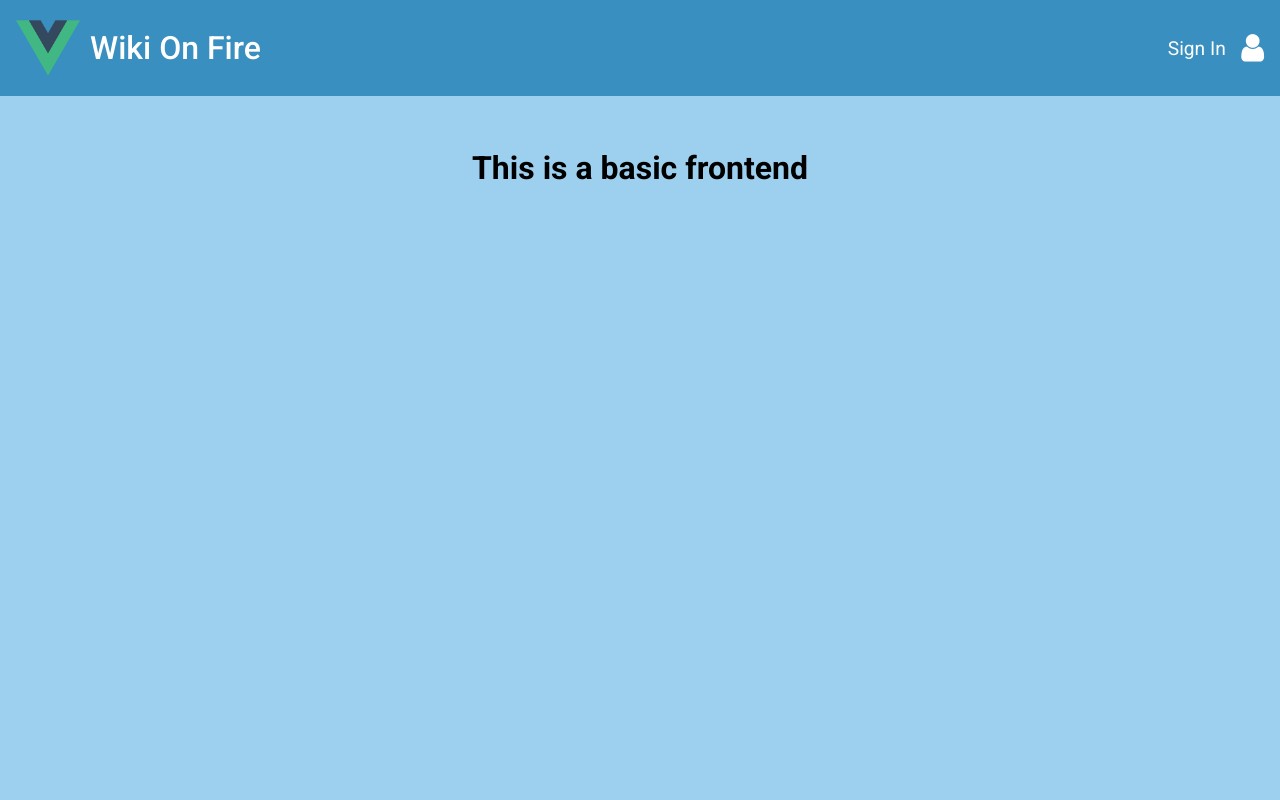
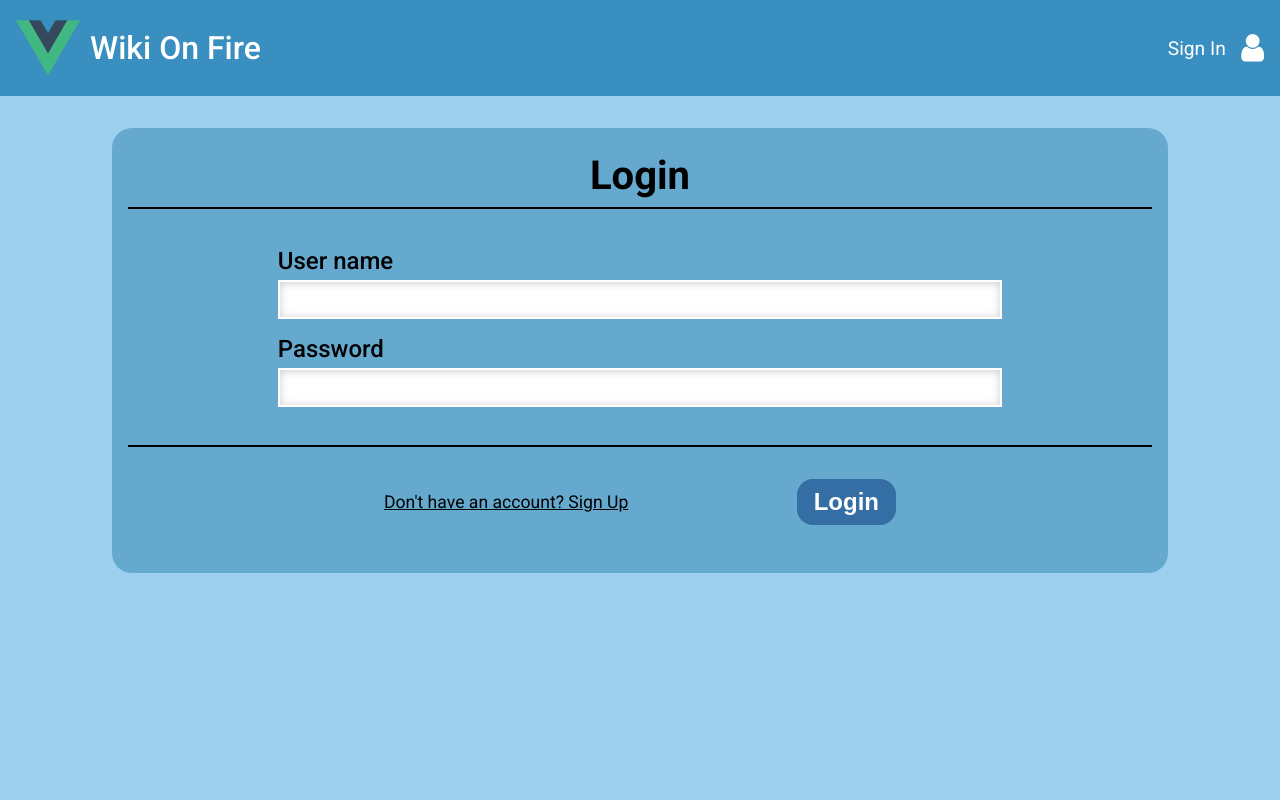
Before and after one commit to kpagacz/wiki-on-fire, a Vue app in the folder frontend/: page /login in a window 1280 px wide. Before the commit this address led to /. Shown: the top 800 px of the page. Built offline with nearby package versions, Linux system fonts and the light colour scheme.

Commit message:
[62_Login_Page]
[add] New LoginPage component
[change] Login Page route changed in router
[removed] "Type module" in package.json in frontend

```diff
--- a/frontend/package.json
+++ b/frontend/package.json
@@ -24,6 +24,5 @@
     "eslint-plugin-vue": "^7.0.0",
     "less": "^4.1.2",
     "less-loader": "5.0.0"
-  },
-  "type": "module"
+  }
 }
--- a/frontend/src/main.js
+++ b/frontend/src/main.js
@@ -6,11 +6,12 @@ import { createRouter, createWebHistory } from 'vue-router';
 
 import WofHelloWorld from './components/WofHelloWorld.vue';
 import RegisterPage from './pages/RegisterPage.vue';
+import LoginPage from './pages/LoginPage.vue';
 const router = createRouter({
     history: createWebHistory(),
     routes: [
         { path: '/', component: WofHelloWorld },
-        { path: '/login', redirect: '/' },
+        { path: '/login', component: LoginPage },
         { path: '/user/:userLogin', redirect: '/' },
         { path: '/register', component: RegisterPage },
     ]
--- /dev/null
+++ b/frontend/src/pages/LoginPage.vue
@@ -0,0 +1,120 @@
+<template>
+  <wof-card>
+    <div class="login-page">
+      <h1 class="login-page__title">Login</h1>
+      <div class="horizontal-line"></div>
+      <form class="login-page__form">
+        <div class="login-page__input">
+          <wof-input name="User name" :error="username.errorMsg" @change="setUsername" :maxLength="20"></wof-input>
+        </div>
+        <div class="login-page__input">
+          <wof-input name="Password" :type="'password'" :error="password.errorMsg" @change="setPassword"></wof-input>
+        </div>
+      </form>
+      <div class="horizontal-line"></div>
+      <div class="login-page__bottom">
+        <router-link to="/register" class="login-page__link">
+          Don't have an account? Sign Up
+        </router-link>
+        <wof-button :size="1.5" class="login-page__submit-button" @click="logIn">
+          Login
+        </wof-button>
+      </div>
+    </div>
+  </wof-card>
+</template>
+
+<script>
+import WofInput from "../components/WofInput.vue";
+
+export default {
+  name: "LoginPage",
+  components: { WofInput },
+  data() {
+    return {
+      username: {
+        value: '',
+        errorMsg: ''
+      },
+      password: {
+        value: '',
+        errorMsg: ''
+      },
+    };
+  },
+  methods: {
+    setUsername(newValue) {
+      this.username.value = newValue;
+    },
+    setPassword(newValue) {
+      this.password.value = newValue;
+    },
+    formValidation() {
+     if(this.username.errorMsg == '' && this.password.errorMsg == '') {
+        if(this.username.value.length > 0 && this.password.value.length > 0) {
+          return true;
+        }
+      }
+      return false;
+    },
+    logIn() {
+      if(this.formValidation()) {
+        //This will be replaced with call to http
+        console.log("Username:"+this.username.value);
+        console.log("Password:"+this.password.value);
+      }
+    }
+  }
+};
+</script>
+
+<style lang="less" scoped>
+@import "../components/common.less";
+
+.login-page {
+  display: flex;
+  flex-direction: column;
+  align-items: center;
+  width: 80vw;
+
+  .login-page__title {
+    margin: 0.2em 0px;
+    font-size: 2.5em;
+  }
+
+  .login-page__form {
+    display: flex;
+    flex-direction: column;
+    justify-content: center;
+    width: 90%;
+    padding: 30px 0px;
+
+    .login-page__input {
+      display: flex;
+      justify-content: center;
+      padding: 0.5em;
+      .input {
+        width: 80%;
+      }
+    }
+  }
+
+  .login-page__bottom {
+    display: flex;
+    justify-content: space-between;
+    align-items: center;
+    width: 50%;
+    padding: 2em 0em;
+
+    .login-page__submit-button {
+      align-self: center;
+    }
+
+    .login-page__link {
+      color: @primary-dark-text-color;
+      font-size: 1.1rem;
+    }
+  }
+}
+
+</style>
```
